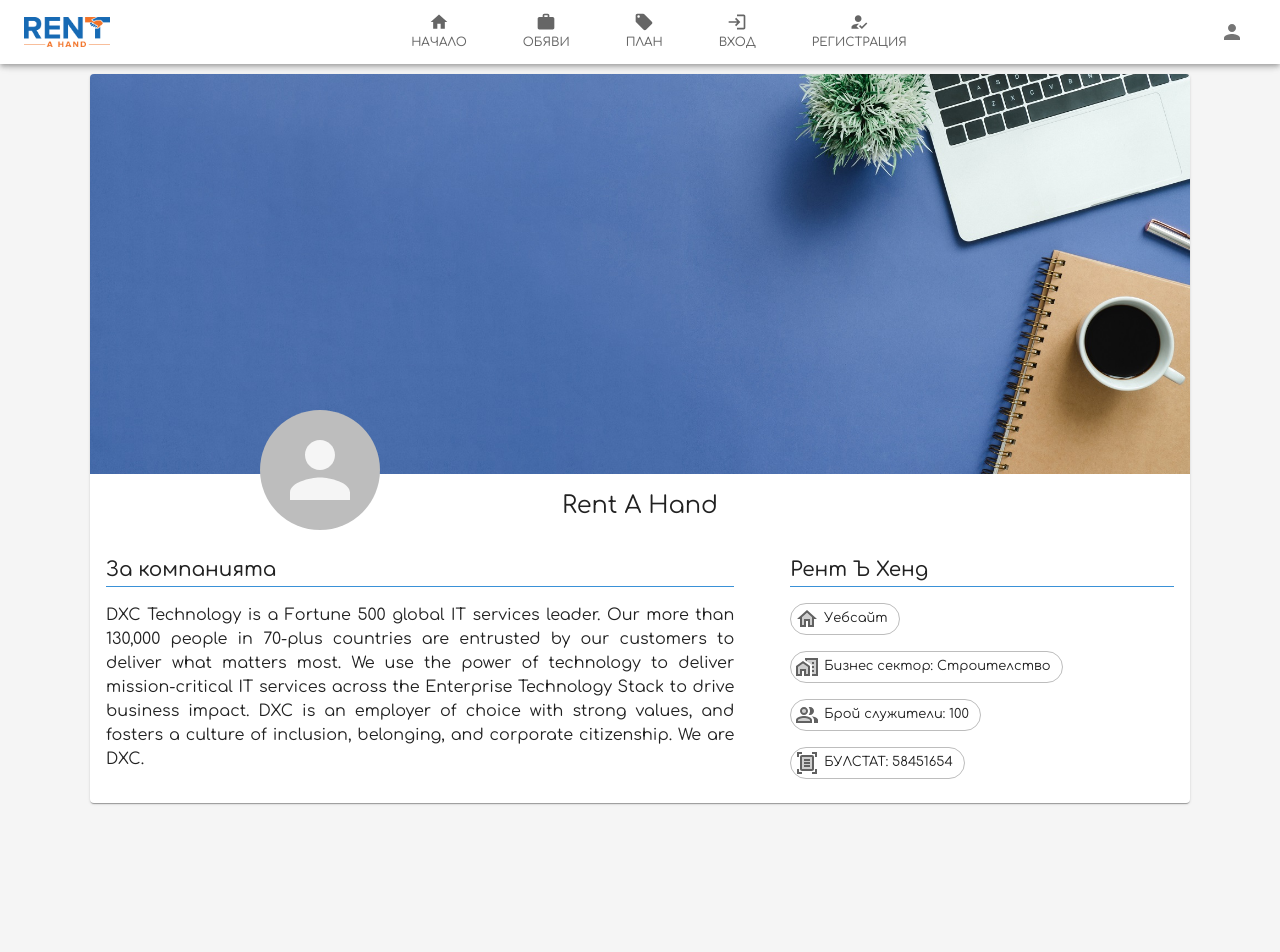
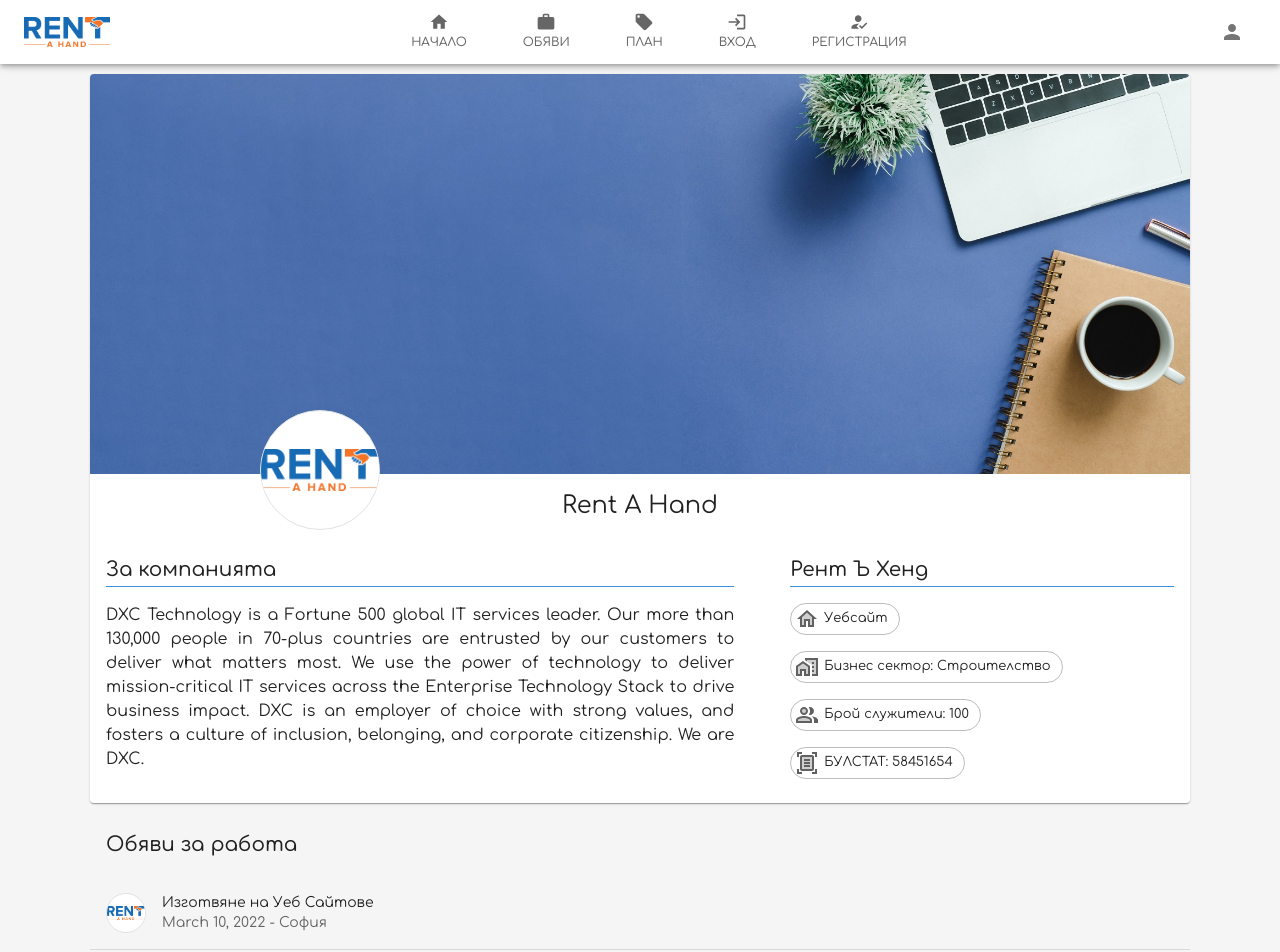
Before and after one commit to borisgarkov/rent_a_hand, a React (Create React App) app: page /company-page in a window 1280 px wide. Shown: the top 952 px of the page. Before the commit the page ends 813 px from the top, so only its background shows below. Built offline with nearby package versions, Linux system fonts and the light colour scheme.

Commit message:
update to company profile page

```diff
--- /dev/null
+++ b/src/components/JobsPage/JobsCatalog.js
@@ -0,0 +1,44 @@
+import Card from '@mui/material/Card';
+import CardHeader from '@mui/material/CardHeader';
+import CardContent from '@mui/material/CardContent';
+import Grid from '@mui/material/Grid';
+import { Avatar, CardActions, CardMedia, Typography } from '@mui/material';
+import JobPreviewDialog from './JobPreviewDialog';
+
+
+export default function JobsCatalog({
+    job
+}) {
+    return (
+        <Grid item xs='auto' key={job.id} sx={{
+            margin: {
+                sx: 'auto',
+                sm: 0,
+            }
+        }}>
+            <Card sx={{ maxWidth: 320 }}>
+                <CardHeader
+                    title={job.title}
+                    subheader={job.datePosted}
+                    avatar={
+                        <Avatar>{job.publisher.slice(0, 1)}</Avatar>
+                    }
+                />
+                <CardMedia
+                    component='img'
+                    height='200'
+                    image='https://source.unsplash.com/random'
+                    alt='card img'
+                />
+                <CardContent>
+                    <Typography variant='body2' color='text.secondary'>
+                        {job.description.slice(0, 150)}...
+                    </Typography>
+                </CardContent>
+                <CardActions>
+                    <JobPreviewDialog job={job} />
+                </CardActions>
+            </Card>
+        </Grid>
+    )
+}
--- a/src/components/JobsPage/JobsPage.js
+++ b/src/components/JobsPage/JobsPage.js
@@ -2,16 +2,16 @@
 import CardHeader from '@mui/material/CardHeader';
 import CardContent from '@mui/material/CardContent';
 import Grid from '@mui/material/Grid';
-import { Avatar, CardActions, CardMedia, Divider, FormControl, InputLabel, MenuList, Pagination, Select, Stack, TextField, Typography, Box } from '@mui/material';
+import { Divider, FormControl, InputLabel, MenuList, Pagination, Select, Stack, TextField, Box } from '@mui/material';
 import BackToTopButton from '../CommonItems/BackToTopButton';
 import styles from './job-style.module.css'
-import JobPreviewDialog from './JobPreviewDialog';
 import Button from '@mui/material/Button';
 
 import ManageSearchIcon from '@mui/icons-material/ManageSearch';
 
 import { jobs } from './test-jobs';
 import { work_categories, work_type } from './work-categories';
+import JobsCatalog from './JobsCatalog';
 
 
 const totalJobsCount = jobs.length;
@@ -120,40 +120,8 @@
                     gap={2}
                 >
                     {
-                        jobs.map(job => (
-                            <Grid item xs='auto' key={job.id} sx={{
-                                margin: {
-                                    xs: 'auto',
-                                    sm: 0,
-                                }
-                            }}>
-                                <Card sx={{ maxWidth: 320 }}>
-                                    <CardHeader
-                                        title={job.title}
-                                        subheader={job.datePosted}
-                                        avatar={
-                                            <Avatar>{job.publisher.slice(0, 1)}</Avatar>
-                                        }
-                                    />
-                                    <CardMedia
-                                        component='img'
-                                        height='200'
-                                        image='https://source.unsplash.com/random'
-                                        alt='card img'
-                                    />
-                                    <CardContent>
-                                        <Typography variant='body2' color='text.secondary'>
-                                            {job.description.slice(0, 150)}...
-                                        </Typography>
-                                    </CardContent>
-                                    <CardActions>
-                                        <JobPreviewDialog job={job} />
-                                    </CardActions>
-                                </Card>
-                            </Grid>
-                        ))
+                        jobs.map(job => (<JobsCatalog job={job} />))
                     }
-
                 </Grid>
             </Stack>
 
--- a/src/components/ProfilePage/CompanyProfilePage.js
+++ b/src/components/ProfilePage/CompanyProfilePage.js
@@ -1,11 +1,18 @@
-import { Avatar, Box, Card, CardContent, CardHeader, CardMedia, Chip, Divider, Stack, Typography } from "@mui/material";
+import { Avatar, Box, Card, CardActionArea, CardContent, CardHeader, CardMedia, Chip, Divider, Grid, Stack, Typography } from "@mui/material";
 import header_image from '../images/main_page/main_pageworking_desk.jpeg';
+import logo from '../images/Rent A Hand_D1.png';
 
 import HomeTwoToneIcon from '@mui/icons-material/HomeTwoTone';
 import PeopleAltTwoToneIcon from '@mui/icons-material/PeopleAltTwoTone';
 import DocumentScannerTwoToneIcon from '@mui/icons-material/DocumentScannerTwoTone';
 import MapsHomeWorkTwoToneIcon from '@mui/icons-material/MapsHomeWorkTwoTone';
 import useScreenResolution from "../hooks/useScreenResolution";
+
+import style from './profile-page-style.module.css';
+
+import { jobs } from "../JobsPage/test-jobs";
+import JobsCatalog from "../JobsPage/JobsCatalog";
+import { Fragment } from "react";
 
 
 const companyInfo = `
@@ -43,7 +50,20 @@
                 {
                     isBelowMediumResolution ?
                         null :
-                        <Avatar sx={{ width: 120, height: 120, position: 'absolute', top: '410px', left: '260px' }} />
+                        <Avatar
+                            className={style['image-style']}
+                            src={logo}
+                            sx={{
+                                width: 120,
+                                height: 120,
+                                position: 'absolute',
+                                top: '410px',
+                                left: '260px',
+                                backgroundColor: 'white',
+                                border: '1px solid #e2e2e2'
+                            }}
+                            alt='logo'
+                        />
                 }
                 <CardHeader
                     title='Rent A Hand'
@@ -97,8 +117,42 @@
 
                     </CardContent>
                 </Stack>
+            </Card>
+            <Stack sx={{
+                maxWidth: 1100,
+                margin: '10px auto',
+            }}>
+                <CardContent>
+                    <Typography variant="h6">
+                        Обяви за работа
+                    </Typography>
+                </CardContent>
+                {
+                    jobs.map(job => (
+                        <CardActionArea key={job.id}>
+                            <CardHeader
+                                title={job.title}
+                                subheader={`${job.datePosted} - ${job.city}`}
+                                avatar={
+                                    <Avatar
+                                        className={style['image-style']}
+                                        src={logo}
+                                        sx={{
+                                            backgroundColor: 'white',
+                                            border: '1px solid #e2e2e2'
+                                        }}
+                                        alt='logo'
+                                    />
+                                }
+                            />
+                            <Divider />
+                        </CardActionArea>
+                    ))
+                }
 
-            </Card>
+
+            </Stack>
+
         </>
     )
 }
--- /dev/null
+++ b/src/components/ProfilePage/profile-page-style.module.css
@@ -0,0 +1,3 @@
+.image-style img {
+    object-fit: contain;
+}
```
